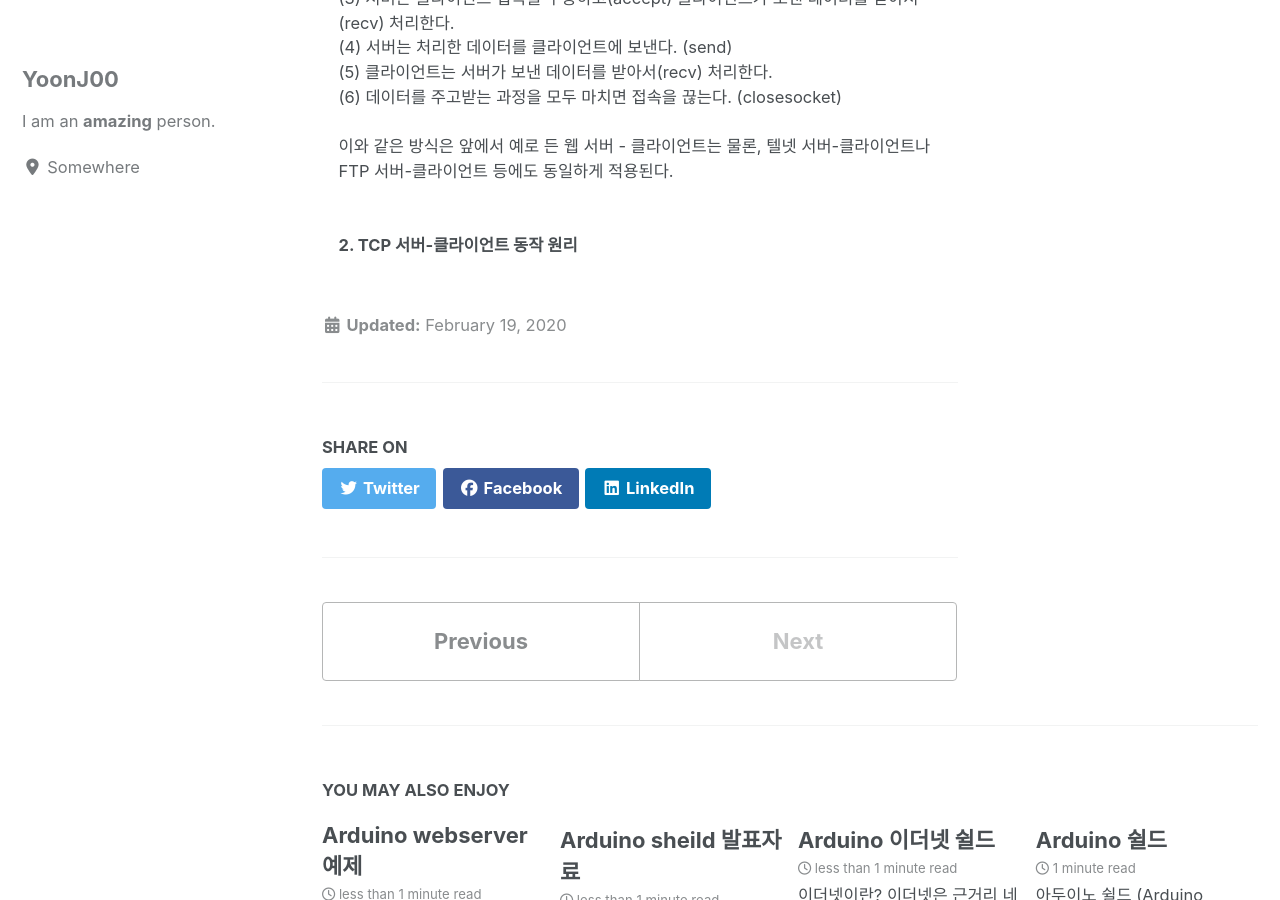
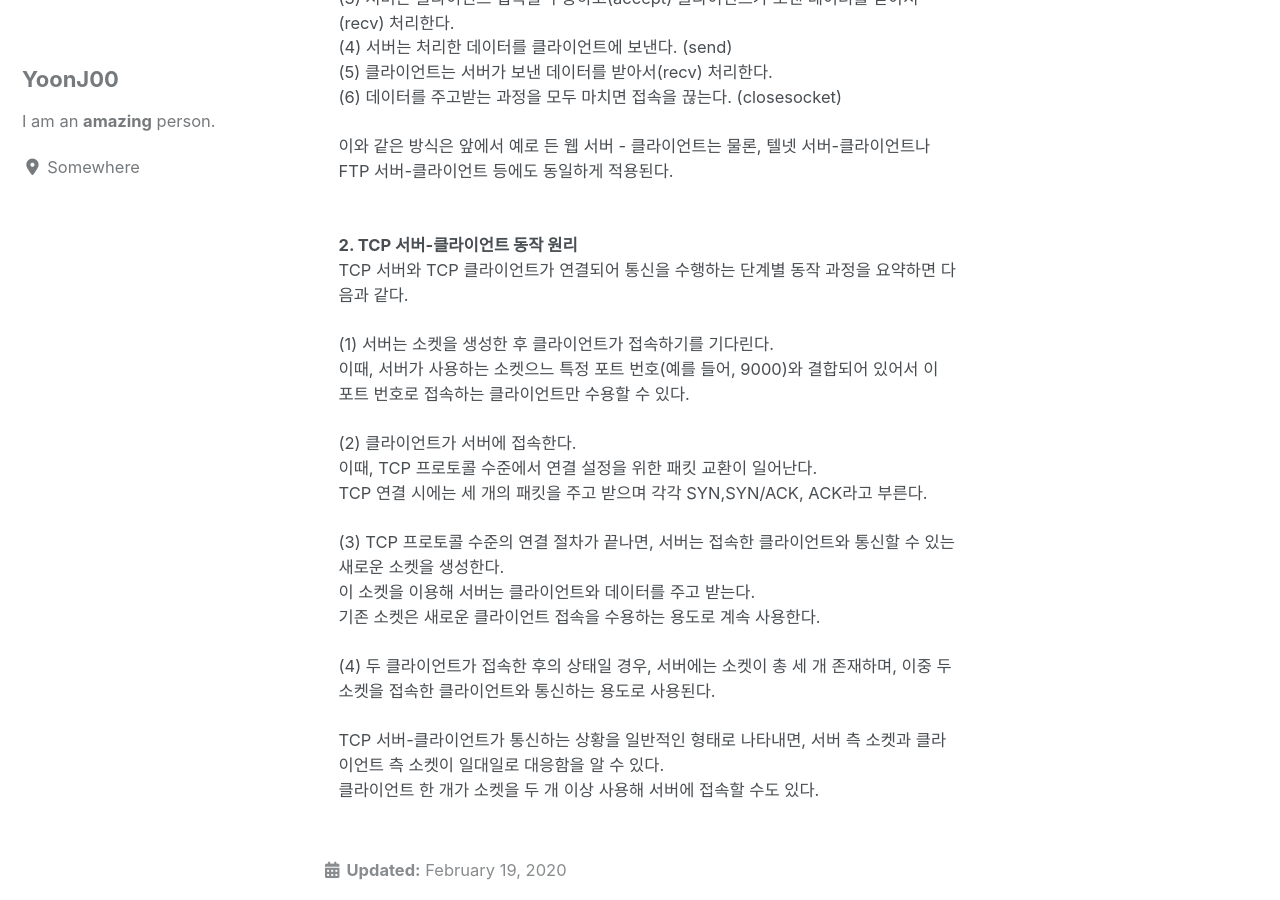
Before and after one commit to YoonJ00/YoonJ00.github.io, a Jekyll site: the page built from _posts/2020-02-19-TCP&IP 서버-클라이언트 구조.md, in a window 1280 px wide and 900 px high, scrolled down 641 px. Built offline with Jekyll 4.4.1, drawn with Linux system fonts in a browser that asks for light colours; cached includes are drawn as plain includes; nearby versions of some CDN libraries; some of the changed text lies outside the part shown.

Commit message:
TCP/IP 서버-클라이언트 구조

```diff
--- a/_posts/2020-02-19-TCP&IP 서버-클라이언트 구조.md
+++ b/_posts/2020-02-19-TCP&IP 서버-클라이언트 구조.md
@@ -13,3 +13,14 @@ HTTP는 TCP에 기반한 프로토콜이므로 웹 서버-클라이언트는 대
 (6) 데이터를 주고받는 과정을 모두 마치면 접속을 끊는다. (closesocket)<br><br>
 이와 같은 방식은 앞에서 예로 든 웹 서버 - 클라이언트는 물론, 텔넷 서버-클라이언트나 FTP 서버-클라이언트 등에도 동일하게 적용된다.<br><br><br>
 <b>2. TCP 서버-클라이언트 동작 원리</b><br>
+TCP 서버와 TCP 클라이언트가 연결되어 통신을 수행하는 단계별 동작 과정을 요약하면 다음과 같다.<br><br>
+(1) 서버는 소켓을 생성한 후 클라이언트가 접속하기를 기다린다.<br>
+이때, 서버가 사용하는 소켓으느 특정 포트 번호(예를 들어, 9000)와 결합되어 있어서 이 포트 번호로 접속하는 클라이언트만 수용할 수 있다.<br><br>
+(2) 클라이언트가 서버에 접속한다.<br>
+이때, TCP 프로토콜 수준에서 연결 설정을 위한 패킷 교환이 일어난다.<br>
+TCP 연결 시에는 세 개의 패킷을 주고 받으며 각각 SYN,SYN/ACK, ACK라고 부른다.<br><br>
+(3) TCP 프로토콜 수준의 연결 절차가 끝나면, 서버는 접속한 클라이언트와 통신할 수 있는 새로운 소켓을 생성한다.<br>
+이 소켓을 이용해 서버는 클라이언트와 데이터를 주고 받는다.<br>
+기존 소켓은 새로운 클라이언트 접속을 수용하는 용도로 계속 사용한다.<br><br>
+(4) 두 클라이언트가 접속한 후의 상태일 경우, 서버에는 소켓이 총 세 개 존재하며, 이중 두 소켓을 접속한 클라이언트와 통신하는 용도로 사용된다.<br><br>
+TCP 서버-클라이언트가 통신하는 상황을 일반적인 형태로 나타내면, 서버 측 소켓과 클라이언트 측 소켓이 일대일로 대응함을 알 수 있다.<br>클라이언트 한 개가 소켓을 두 개 이상 사용해 서버에 접속할 수도 있다.
```
